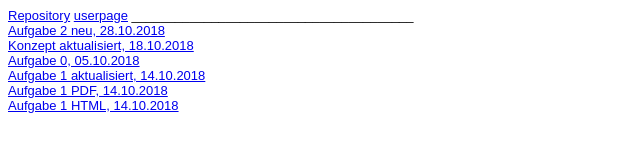
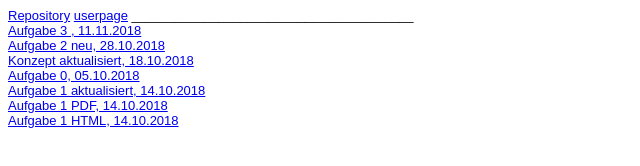
Before and after one commit to MilanSchwoerer/MilanSchwoerer.github.io, a plain HTML site: page Steckbrief/steckbrief.htm in a window 1280 px wide. Shown: the whole page, without its empty margins (0-640 px from the left). Drawn offline with Linux system fonts and the light colour scheme.

Commit message:
Update Steckbrief

```diff
--- a/Steckbrief/steckbrief.htm
+++ b/Steckbrief/steckbrief.htm
@@ -16,6 +16,7 @@ body {
 	<a href="https://github.com/MilanSchwoerer/MilanSchwoerer.github.io" target="_blank">Repository</a>
 	<a href="https://milanschwoerer.github.io/" target="_blank">userpage</a>
 	_______________________________________</br>
+	<a href="https://milanschwoerer.github.io/EIA2/Aufgabe3/Aufgabe3.html" target="_blank">Aufgabe 3 , 11.11.2018</a></br>
 	<a href="https://milanschwoerer.github.io/EIA2/Aufgabe2/Aufgabe2.html" target="_blank">Aufgabe 2 neu, 28.10.2018</a></br>
 	<a href="https://milanschwoerer.github.io/EIA2/Aufgabe2/Aufgabe2Konzept.jpg" target="_blank">Konzept aktualisiert, 18.10.2018</a></br>
 	<a href="https://milanschwoerer.github.io/EIA2/Aufgabe0/Aufgabe0.html" target="_blank">Aufgabe 0, 05.10.2018</a></br>
```
